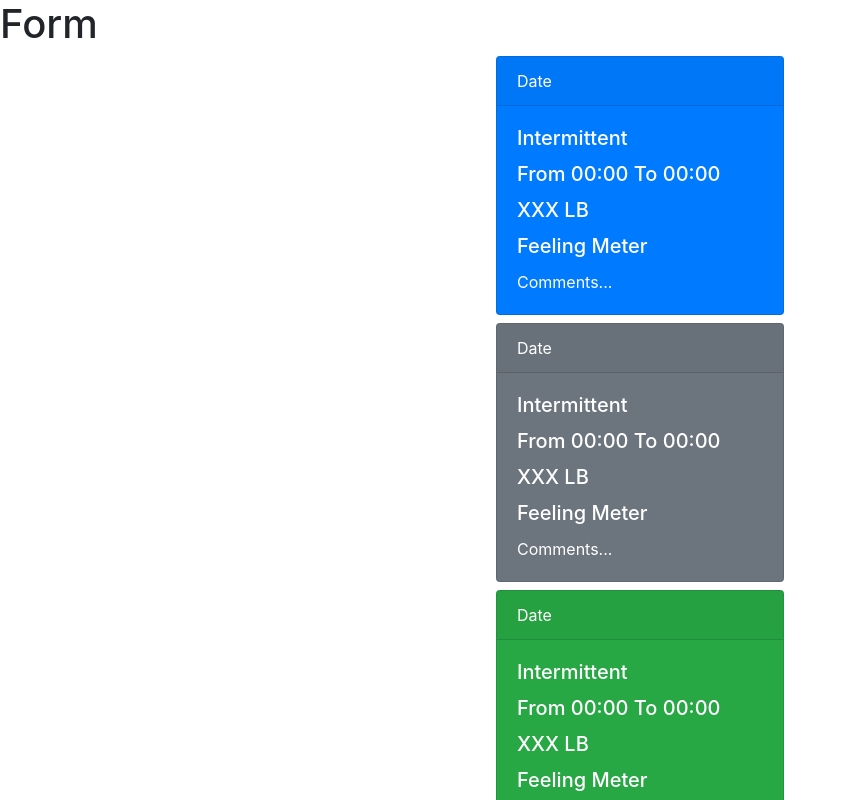
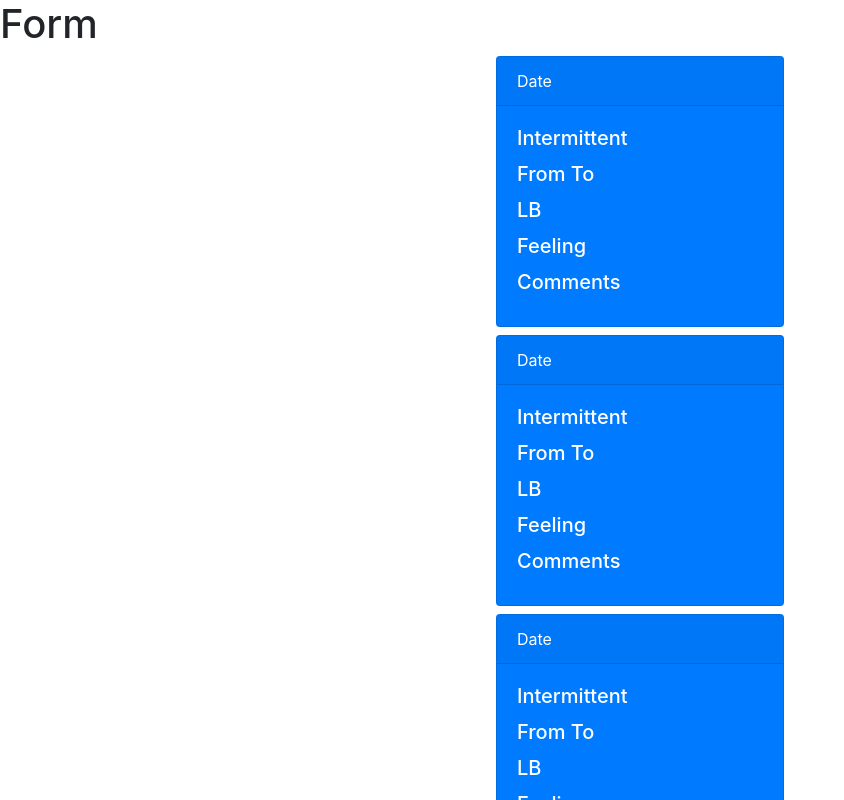
Before and after one commit to seaboyz/IF-Tracker, a React (Create React App) app: page / in a window 1280 px wide. Shown: the top 800 px of the page, without its empty margins (0-844 px from the left). Built offline with nearby package versions, Linux system fonts and the light colour scheme.

Commit message:
Replace hard code with state

```diff
--- a/src/components/FastCard.js
+++ b/src/components/FastCard.js
@@ -1,15 +1,13 @@
-import React, { useState } from 'react'
+import React from 'react'
 
 import { Card } from 'react-bootstrap'
 
-function FastCard({ variant, idx }) {
-  const [value, onChange] = useState(new Date())
-
+function FastCard({ id, start, finish, weight, feeling, comment }) {
   return (
     <Card
-      bg={variant.toLowerCase()}
-      key={idx}
-      text={variant.toLowerCase() === 'light' ? 'dark' : 'white'}
+      bg='primary'
+      key={id}
+      text='white'
       style={{ width: '18rem' }}
       className='mb-2 mx-auto'
     >
@@ -19,10 +17,12 @@ function FastCard({ variant, idx }) {
 
       <Card.Body>
         <Card.Title>Intermittent</Card.Title>
-        <Card.Title>From 00:00 To 00:00 </Card.Title>
-        <Card.Title>XXX LB</Card.Title>
-        <Card.Title>Feeling Meter</Card.Title>
-        <Card.Text>Comments...</Card.Text>
+        <Card.Title>
+          From {start}To {finish}
+        </Card.Title>
+        <Card.Title>{weight} LB</Card.Title>
+        <Card.Title>Feeling {feeling}</Card.Title>
+        <Card.Title>Comments {comment}</Card.Title>
       </Card.Body>
     </Card>
   )
```
